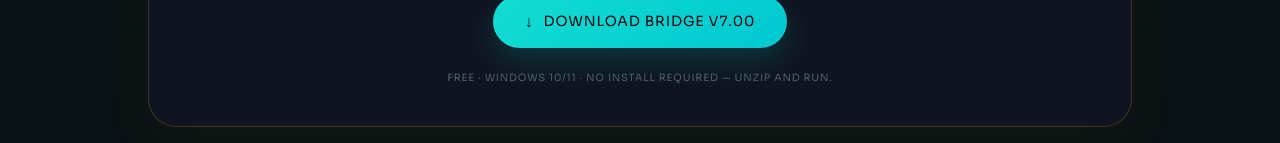
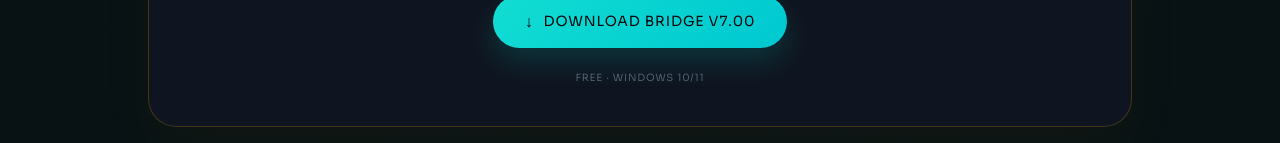
Before and after one commit to navigatoralgo/navigatoralgo.github.io, a plain HTML site: page bridge.html in a window 1280 px wide. Shown: the part 616-759 px from the top of the page. Drawn offline with nearby package versions, Linux system fonts and the light colour scheme; no server answers.

Commit message:
Remove 'no install required' text since Bridge now has an installer

```diff
--- a/bridge.html
+++ b/bridge.html
@@ -503,7 +503,7 @@
         <span style="font-size: 16px;">↓</span> Download Bridge v7.00
       </a>
       <div class="bridge-meta">
-        Free · Windows 10/11 · No install required &mdash; unzip and run.
+        Free · Windows 10/11
       </div>
     </div>
 
```
Also changed, not shown: tradecopierultimate.html (+1 -1 lines).
